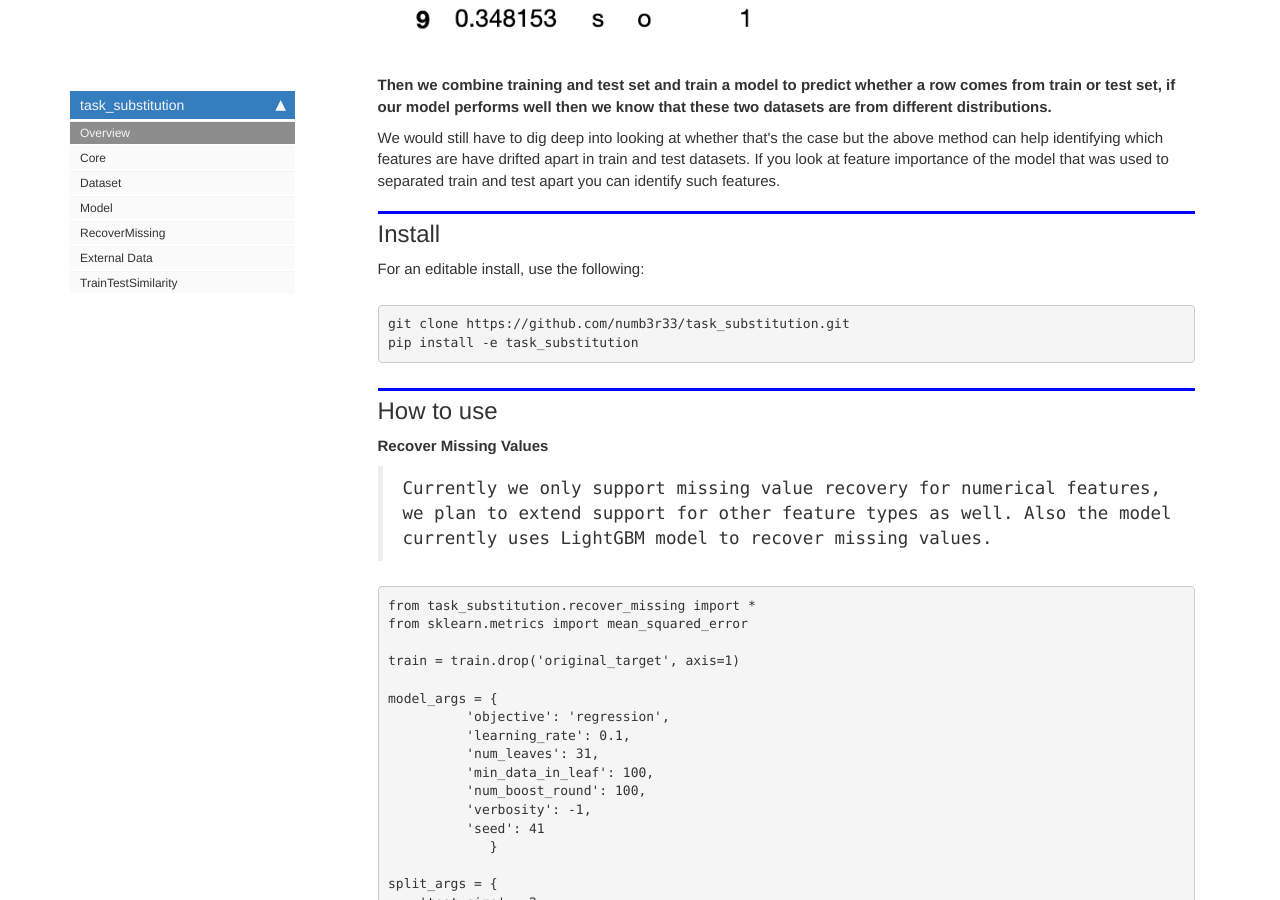
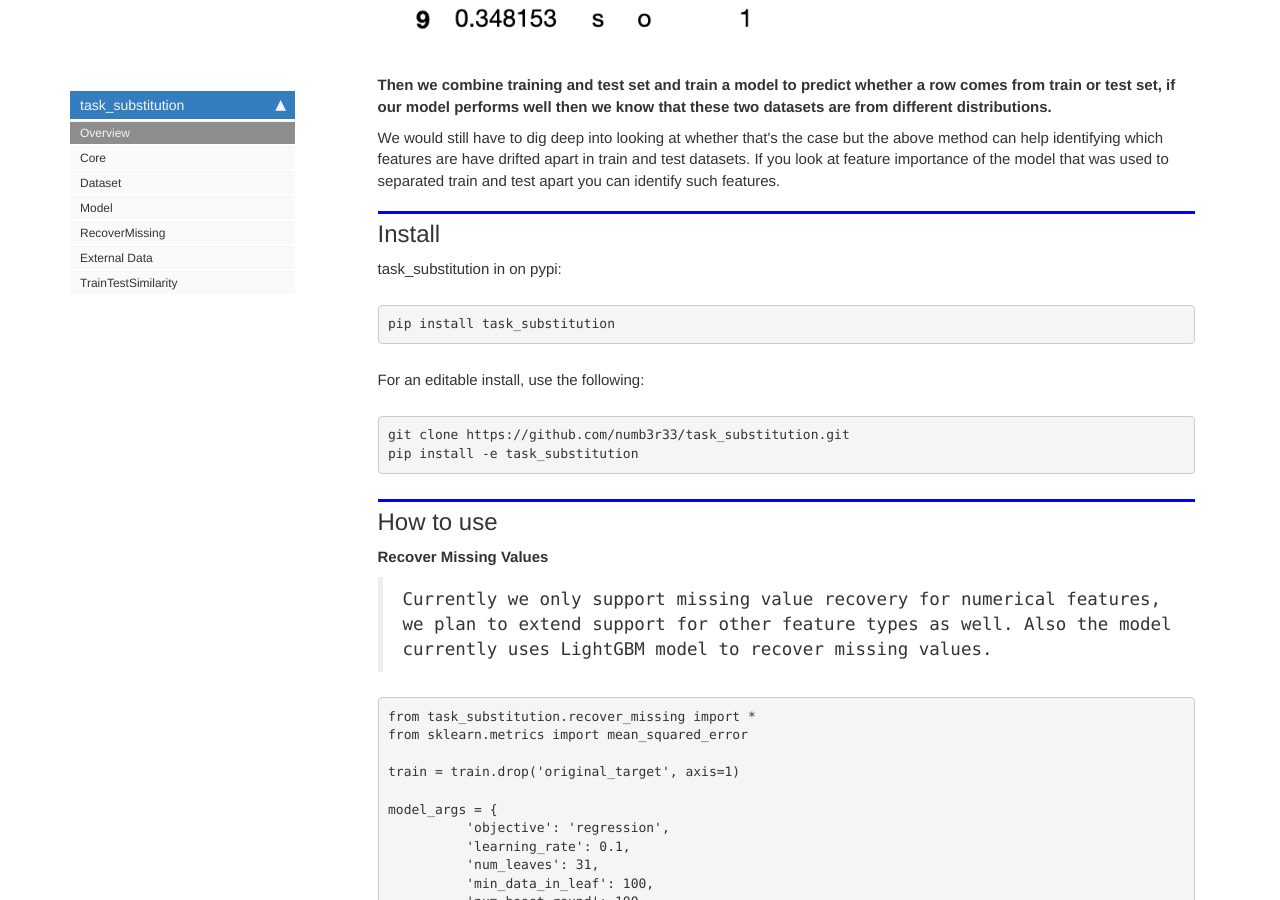
Before and after one commit to numb3r33/task_substitution, a Jekyll site: the page built from docs/index.html, in a window 1280 px wide and 900 px high, scrolled down 6725 px. Built offline with Jekyll 4.4.1, drawn with Linux system fonts in a browser that asks for light colours; nearby versions of some CDN libraries; comment, search, counter and statistics services are not loaded.

Commit message:
Add link to pip install

```diff
--- a/docs/index.html
+++ b/docs/index.html
@@ -199,6 +199,9 @@ summary: "Solve an auxiliary task using ML."
 </div>
 <div class="cell border-box-sizing text_cell rendered"><div class="inner_cell">
 <div class="text_cell_render border-box-sizing rendered_html">
+<p>task_substitution in on pypi:</p>
+
+<pre><code>pip install task_substitution</code></pre>
 <p>For an editable install, use the following:</p>
 
 <pre><code>git clone https://github.com/numb3r33/task_substitution.git
```
Also changed, not shown: README.md, 2 other files.
